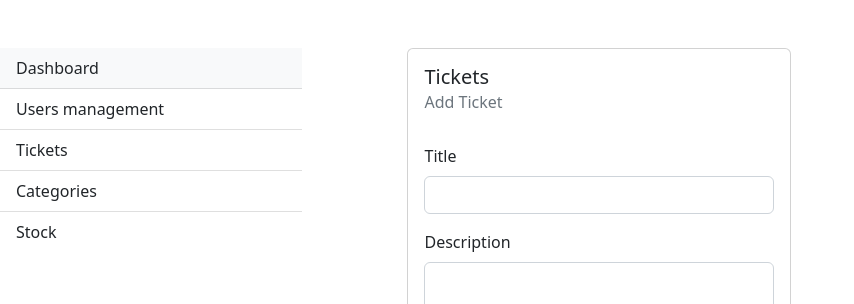
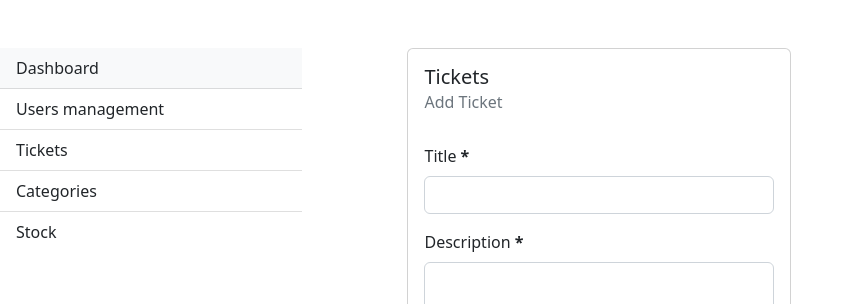
Before and after one commit to nkhaskho/wejdene-app, an Angular app: page /tickets/edit/1 in a window 1280 px wide. Shown: the top 304 px of the page, without its empty margins (0-854 px from the left). Built offline with nearby package versions, Linux system fonts and the light colour scheme; no server answers; sample sign-in values are in the browser's storage.

Commit message:
Adding form control for ticket form
Signed-off-by: Naiim <khaskhoussi.naiim@gmail.com>

```diff
--- a/src/app/components/tickets/edit-ticket/edit-ticket.component.html
+++ b/src/app/components/tickets/edit-ticket/edit-ticket.component.html
@@ -8,12 +8,12 @@
               <h6 *ngIf="ticket.id==0" class="card-subtitle mb-2 text-muted">Add Ticket</h6>
               <br>
               <div class="mb-3">
-                  <label class="form-label">Title</label>
-                  <input [(ngModel)]="ticket.title" class="form-control" required="">
+                  <label class="form-label">Title <b>*</b></label>
+                  <input minlength="12" [(ngModel)]="ticket.title" class="form-control" required>
               </div>
               <div class="mb-3">
-                  <label class="form-label">Description</label>
-                  <textarea [(ngModel)]="ticket.description" rows="3" class="form-control" required="">
+                  <label class="form-label">Description <b>*</b></label>
+                  <textarea minlength="25" [(ngModel)]="ticket.description" rows="3" class="form-control" required>
                   </textarea>
               </div>
               <div class="mb-3">
@@ -35,7 +35,7 @@
               <div *ngIf="formResponse.message.length>0" class="alert alert-success" role="alert">
                   {{ formResponse.message }}
               </div>
-              <div *ngIf="formResponse.error.length>0" class="alert alert-warning" role="alert">
+              <div *ngIf="formResponse.error.length>0" class="alert alert-danger" role="alert">
                   {{ formResponse.error }}
               </div>
               <div class="text-end">
--- a/src/app/components/tickets/edit-ticket/edit-ticket.component.ts
+++ b/src/app/components/tickets/edit-ticket/edit-ticket.component.ts
@@ -28,6 +28,9 @@ export class EditTicketComponent implements OnInit {
   }
 
   save() {
+    if (this.ticket.title=="" || this.ticket.description=="") {
+      this.formResponse.setError('Please fill required fields')
+    } else {
       if (this.ticket.id == 0) {
         // add new ticket
         this.ticket.createdBy = parseInt(localStorage.getItem('id') || '0')
@@ -50,3 +53,5 @@ export class EditTicketComponent implements OnInit {
     }
 
   }
+
+}
```
Lines whose indentation alone changed are shown as unchanged.
